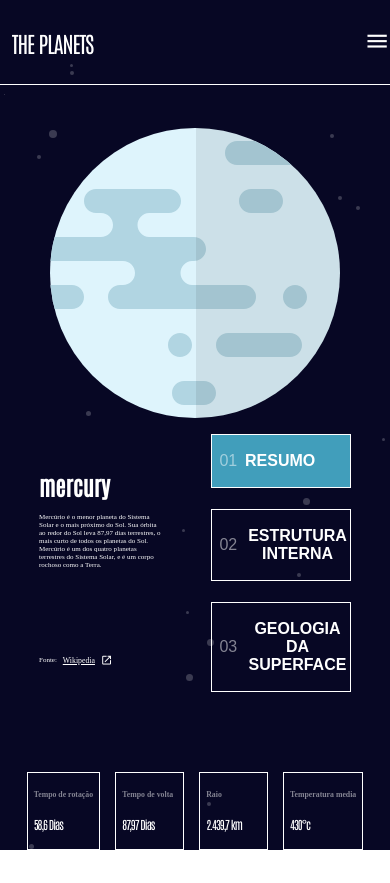
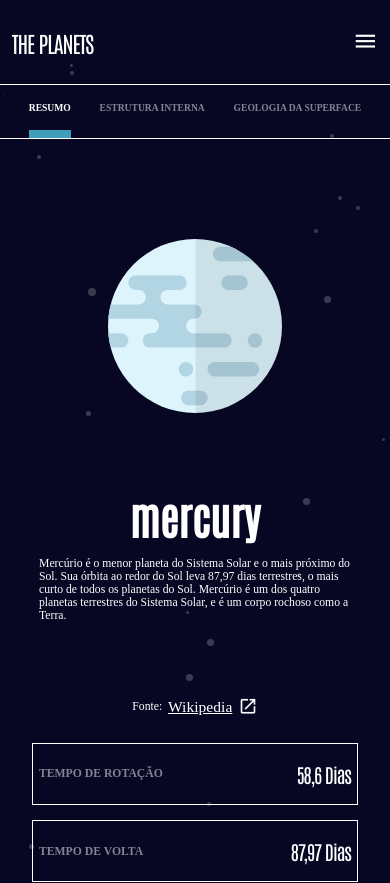
Before and after one commit to miratkd/Planets, a Vue app: page / in a window 390 px wide. Shown: the top 883 px of the page. Before the commit the page ends 850 px from the top, so only its background shows below. Built offline with nearby package versions, Linux system fonts and the light colour scheme.

Commit message:
content mobile

```diff
--- a/src/components/Content.vue
+++ b/src/components/Content.vue
@@ -1,9 +1,14 @@
 <template>
+    <div class="content-mobile-buttons">
+        <div v-on:click="setStage(1)" class="content-mobile-button" :style="isActiveMobile(1)">Resumo</div>
+        <div v-on:click="setStage(2)" class="content-mobile-button" :style="isActiveMobile(2)">Estrutura interna</div>
+        <div v-on:click="setStage(3)" class="content-mobile-button" :style="isActiveMobile(3)">Geologia da superface</div>
+    </div>
     <div class="content-container">
         <div class="content-image-container">
-            <img v-if="stage == 1" :src="require('@/assets/'+planet.image1)" alt="mercury">
-            <img v-else-if="stage == 2" :src="require('@/assets/'+planet.image2)" alt="mercury">
-            <img v-else :src="require('@/assets/'+planet.image3)" alt="mercury">
+            <img v-if="stage == 1" :src="require('@/assets/'+planet.image1)" alt="mercury" class="content-image-mobile">
+            <img v-else-if="stage == 2" :src="require('@/assets/'+planet.image2)" alt="mercury" class="content-image-mobile">
+            <img v-else :src="require('@/assets/'+planet.image3)" alt="mercury" class="content-image-mobile">
         </div>
         <div class="content-info-container">
             <div class="content-info-value">
@@ -47,7 +52,8 @@
     },
     methods: {
         setStage (number) { this.stage = number },
-        isActive ( number ) { if (this.stage == number) return 'background-color: ' + this.planet.color}
+        isActive ( number ) { if (this.stage == number) return 'background-color: ' + this.planet.color},
+        isActiveMobile ( number ) { if (this.stage == number) return 'opacity: 1; border-bottom: 1vh solid ' + this.planet.color}
     }
 }
 </script>
@@ -65,8 +71,9 @@
         min-height: 50vh;
     }
     .content-info-planet-overview-height{
-        min-height: 17vh;
+        min-height: 19vh;
     }
+    .content-mobile-buttons{display: none;}
     .content-info-container{
         flex-direction: column;
         width: 35%;
@@ -152,4 +159,31 @@
         .content-info-source-icon{ font-size: 3em;}
         .content-info-source-container{ gap: 1.5vw; }
     }
+    @media (max-width: 430px){
+        .content-image-mobile{ transform: scale(0.6); }
+        .content-info-buttons{ display: none; }
+        .content-info-value{
+            width: 100%;
+            align-items: center;
+        }
+        .content-info-planet-name{font-size: 11em;}
+        .content-info-planet-text{font-size: 3em;}
+        .content-info-source-link{font-size: 4em;}
+        .content-info-source-icon{font-size: 5em;}
+        .content-mobile-buttons{
+            display: flex;
+            border-bottom: 0.1vh solid white;
+            justify-content: space-evenly;
+            width: 100vw;
+        }
+        .content-mobile-button{
+            color: white;
+            opacity: 0.5;
+            font-weight: 700;
+            text-transform: uppercase;
+            font-size: 0.6em;
+            padding: 2vh 0;
+            border-bottom: 1vh solid transparent;
+        }
+    }
 </style>
--- a/src/components/Header.vue
+++ b/src/components/Header.vue
@@ -66,7 +66,11 @@
         }
     },
     methods: {
-        openMobileMenu() { this.showMobileMenu = !this.showMobileMenu }
+        openMobileMenu() {
+            this.showMobileMenu = !this.showMobileMenu
+            if (this.showMobileMenu) document.body.style.overflow = "hidden";
+            else document.body.style.overflow = "unset";
+        }
     }
 }
 </script>
@@ -125,6 +129,7 @@
         color: white;
         font-size: 2.2em;
         display: flex;
+        padding-right: 3vw;
     }
     .mercury-color{background: #DEF4FC;}
     .venus-color{background: #F7CC7F;}
@@ -136,9 +141,10 @@
     .neptune-color{background: #497EFA;}
     .Header-mobile-menu-container {
         background-color: #070724;
-        position: absolute;
+        position: fixed;
+        z-index: 2;
         top: 10.1vh;
-        height: 86vh;
+        height: 90vh;
         width: 100vw;
         padding-top: 3vh;
         flex-direction: column;
--- a/src/components/TableInfo.vue
+++ b/src/components/TableInfo.vue
@@ -46,6 +46,7 @@
         color: white;
         opacity: 0.5;
         margin: 0;
+        text-transform: uppercase;
     }
     .content-table-square-value{
         font-weight: 400;
@@ -56,7 +57,23 @@
         font-family: 'Antonio';
     }
     @media (max-width: 820px) {
-        .content-table-square-title{font-size: 2em;}
+        .content-table-square-title{font-size: 1.25em;}
         .content-table-square-value{font-size: 3em;}
     }
+    @media (max-width: 430px) {
+        .content-table-container{
+            margin-top: 2vh;
+            padding-bottom: 5vh;
+            flex-direction: column;
+            width: 80%;
+        }
+        .content-table-square{
+            width: 100%;
+            flex-direction: row;
+            justify-content: space-between;
+            align-items: center;
+        }
+        .content-table-square-title{font-size: 3em}
+        .content-table-square-value{font-size: 5em;}
+    }
 </style>
```
